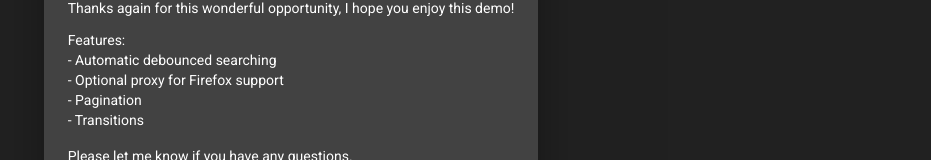
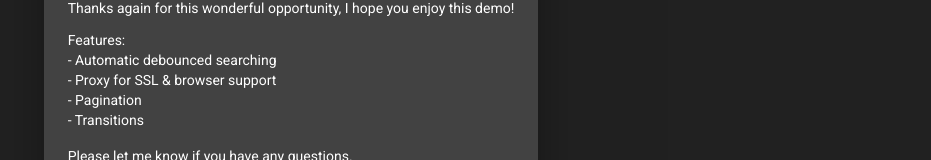
Before and after one commit to EAZeeE/pixabay-search, an Angular app: page /search in a window 1280 px wide. Shown: the part 288-448 px from the top of the page, without its empty margins (349-1280 px from the left). Built offline with nearby package versions, Linux system fonts and the light colour scheme.

Commit message:
text update

```diff
--- a/src/app/greeting-dialog.component.ts
+++ b/src/app/greeting-dialog.component.ts
@@ -13,7 +13,7 @@ import {MatDialogRef} from "@angular/material/dialog";
         <ol role="list">
           <span>Features: </span>
           <li>- Automatic debounced searching</li>
-          <li>- Optional proxy for Firefox support</li>
+          <li>- Proxy for SSL & browser support</li>
           <li>- Pagination</li>
           <li>- Transitions</li>
         </ol>
```
